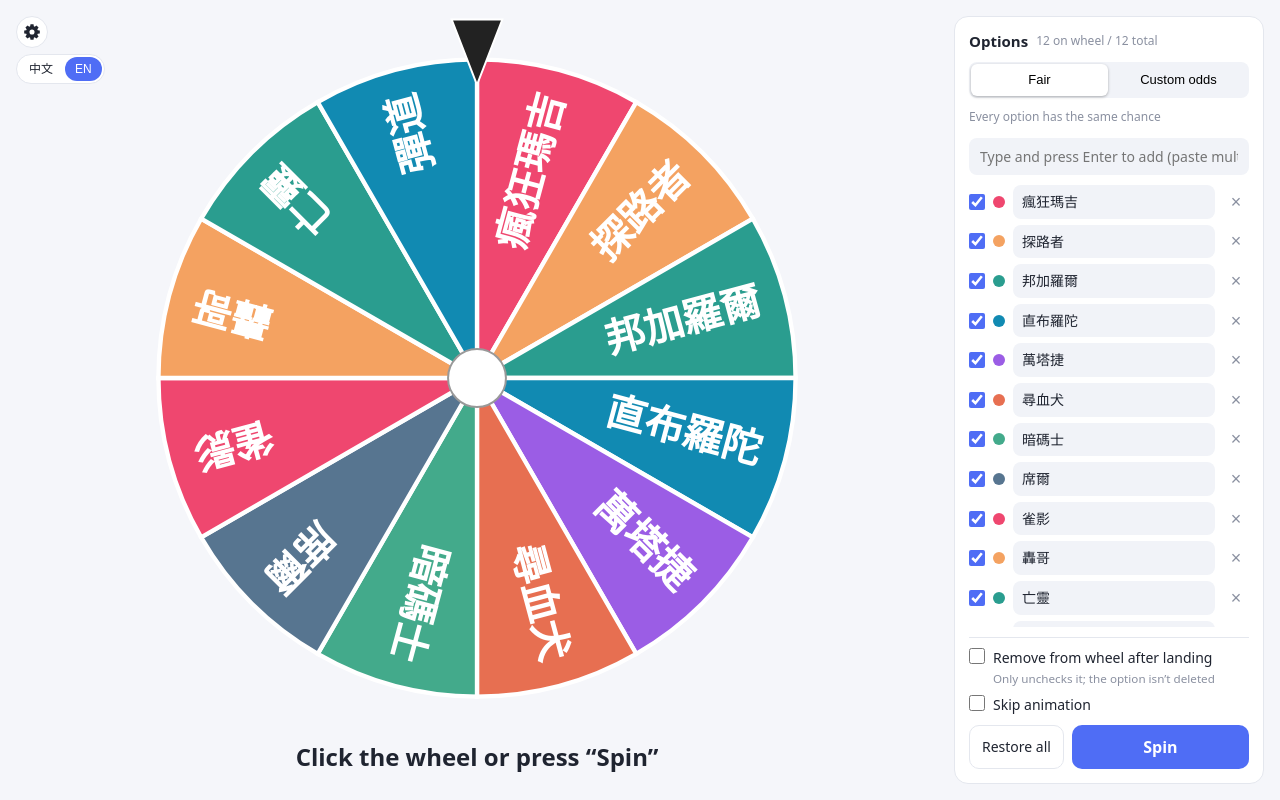
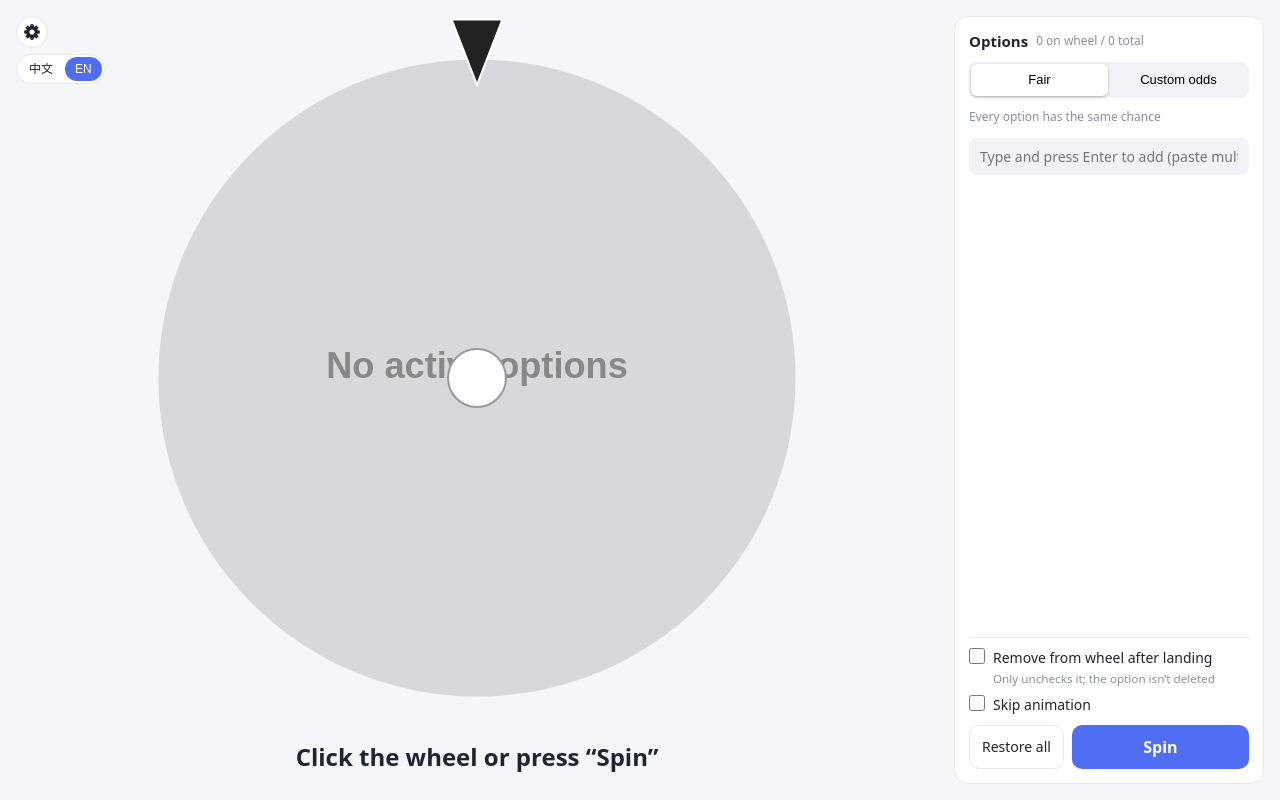
Before and after one commit to HinkChao/random_wheel, a plain HTML site: page index.html in a window 1280 px wide. Drawn offline with Linux system fonts and the light colour scheme.

Commit message:
Formatting wheel choices

```diff
--- a/index.html
+++ b/index.html
@@ -189,7 +189,7 @@ function textOn(hex) {                          // 依底色亮度選白字或
 const cv = $("#cv"), ctx = cv.getContext("2d"), ov = $("#ov"), octx = ov.getContext("2d"), stack = $("#stack");
 let uid = 0, size = 400, rot = 0, spinning = false, wheelItems = [];
 const mk = t => ({ id: ++uid, text: t, on: true, w: 1 });
-let items = ["瘋狂瑪吉", "探路者", "邦加羅爾", "直布羅陀", "萬塔捷", "尋血犬", "暗碼士", "席爾", "雀影", "轟哥", "亡靈", "彈道"].map(mk);
+let items = [].map(mk);
 const active = () => items.filter(i => i.on && i.text.trim());
 const mod = x => ((x % TAU) + TAU) % TAU;
 let playMode = "fair";                           // fair：每格機率相同（原本的方式）／weighted：依權重
```
